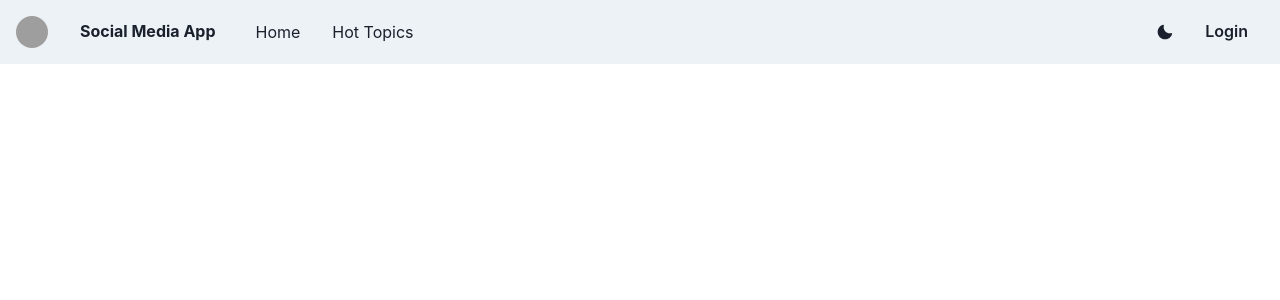
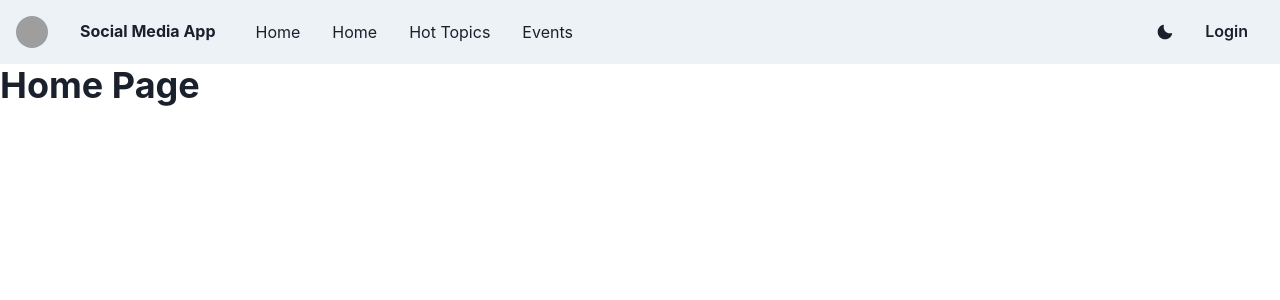
Before and after one commit to Enesmerdane/social-media-for-university-students, a React (Create React App) app: page / in a window 1280 px wide. Shown: the top 300 px of the page. Built offline with nearby package versions, Linux system fonts and the light colour scheme; grey boxes are pictures that could not be loaded.

Commit message:
react-router-dom added
- react-router-dom added to project
- started working on routes

```diff
--- a/package.json
+++ b/package.json
@@ -13,6 +13,7 @@
     "framer-motion": "^6.5.1",
     "react": "^18.2.0",
     "react-dom": "^18.2.0",
+    "react-router-dom": "^6.6.2",
     "react-scripts": "5.0.1",
     "web-vitals": "^2.1.4"
   },
--- a/src/App.js
+++ b/src/App.js
@@ -1,11 +1,16 @@
-import "./App.css";
-import { useEffect } from "react";
-import { useAuth } from "./context/AuthContext";
 import Navbar from "./components/Navbar";
+
+import Home from "./pages/Home";
+
+import { Routes, Route } from "react-router-dom";
+
 function App() {
     return (
         <div>
             <Navbar />
+            <Routes>
+                <Route path="/" element={<Home />} />
+            </Routes>
         </div>
     );
 }
--- a/src/components/Navbar/index.js
+++ b/src/components/Navbar/index.js
@@ -22,7 +22,8 @@ import { MoonIcon, SunIcon } from "@chakra-ui/icons";
 
 import { useAuth } from "../../context/AuthContext";
 
-const NavLink = ({ children }) => (
+const NavLink = ({ children }) => {
+    return (
         <Link
             px={2}
             py={1}
@@ -36,16 +37,15 @@ const NavLink = ({ children }) => (
             {children}
         </Link>
     );
+};
 
 function Navbar() {
     const { user, loggedIn, login, logout } = useAuth();
 
     const { colorMode, toggleColorMode } = useColorMode();
-    var Links;
+    var links = ["Home", "Hot Topics", "Events"];
     if (loggedIn) {
-        Links = ["Home", "Hot Topics", "Friends"];
-    } else {
-        Links = ["Home", "Hot Topics"];
+        links.push("Friends");
     }
 
     return (
@@ -70,7 +70,19 @@ function Navbar() {
                         spacing={4}
                         display={{ base: "none", md: "flex" }}
                     >
-                        {Links.map((link) => (
+                        <Link
+                            px={2}
+                            py={1}
+                            rounded={"md"}
+                            _hover={{
+                                textDecoration: "none",
+                                bg: useColorModeValue("gray.200", "gray.700"),
+                            }}
+                            href="/home"
+                        >
+                            Home
+                        </Link>
+                        {links.map((link) => (
                             <NavLink key={link}>{link}</NavLink>
                         ))}
                     </HStack>
--- a/src/context/AuthContext.js
+++ b/src/context/AuthContext.js
@@ -22,7 +22,6 @@ const AuthProvider = ({ children }) => {
 
     const login = (username) => {
         localStorage.setItem("username", username);
-        console.log(username);
         setUser(username);
         setLoggedIn(true);
     };
--- a/src/index.js
+++ b/src/index.js
@@ -6,13 +6,15 @@ import reportWebVitals from "./reportWebVitals";
 
 import { AuthProvider } from "./context/AuthContext";
 import { ChakraProvider } from "@chakra-ui/react";
-
+import { BrowserRouter } from "react-router-dom";
 const root = ReactDOM.createRoot(document.getElementById("root"));
 root.render(
     <AuthProvider>
-        <ChakraProvider>
-            <App />
-        </ChakraProvider>
+        <BrowserRouter>
+            <ChakraProvider>
+                <App />
+            </ChakraProvider>
+        </BrowserRouter>
     </AuthProvider>
 );
 
--- /dev/null
+++ b/src/pages/Home/index.js
@@ -0,0 +1,12 @@
+import React from "react";
+import { Heading } from "@chakra-ui/react";
+
+function Home() {
+    return (
+        <Heading as="h2" size="xl">
+            Home Page
+        </Heading>
+    );
+}
+
+export default Home;
```
Also changed, not shown: src/components/Navbar/style.css (deleted), 1 other file (tests, documents, lock files or other folders). Lines whose indentation alone changed are shown as unchanged.
